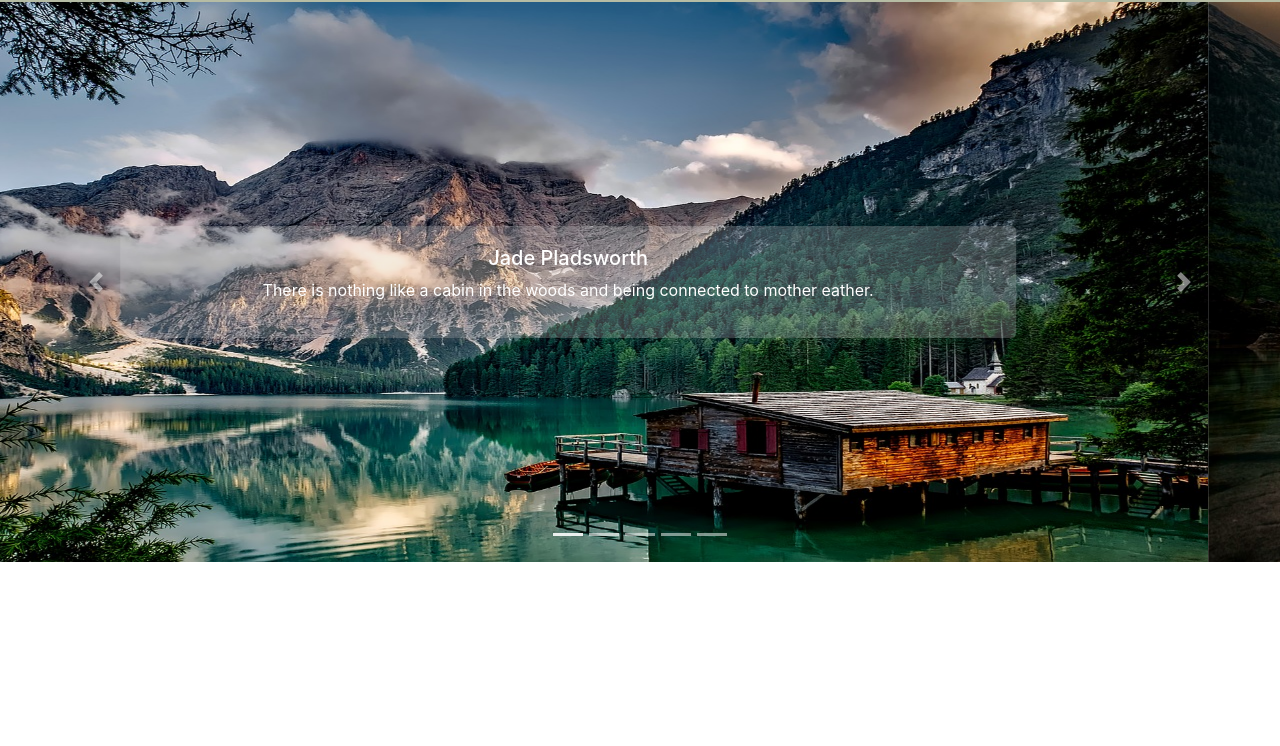
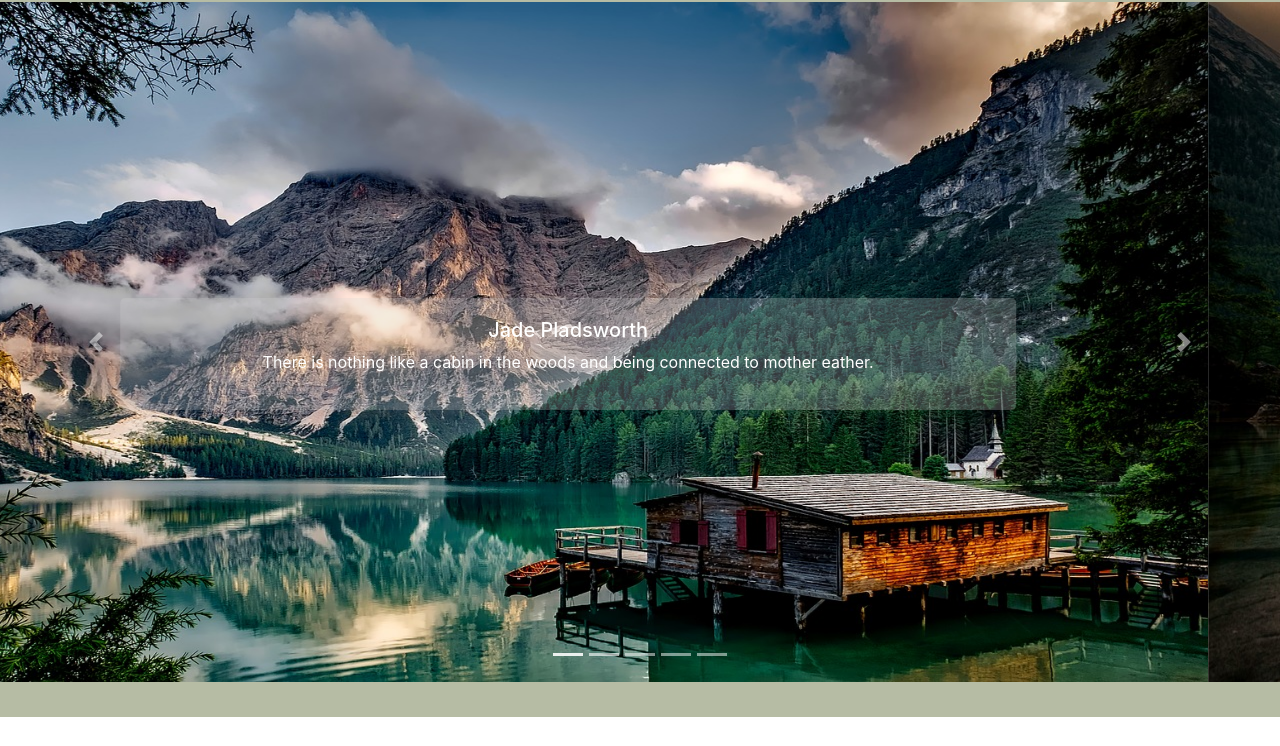
Before and after one commit to Adakai/6-lab-bootstrap, a plain HTML site: page index.html in a window 1280 px wide. Shown: the part 54-800 px from the top of the page. Drawn offline with nearby package versions, Linux system fonts and the light colour scheme.

Commit message:
added footer and resized the image

```diff
--- a/index.html
+++ b/index.html
@@ -59,7 +59,7 @@
             <img class="d-block w-100" src="img/5-nature.jpg" alt="Fith slide">
                 <div class="carousel-caption d-none d-md-block">
                     <h5>Pete McLovin</h5>
-                    <p>My favorite time is biking down the trails.</p>
+                    <p>My favorite time is biking down the trails.`</p>
                 </div>
             </div>
         </div>
@@ -72,6 +72,9 @@
             <span class="sr-only">Next</span>
         </a>
         </div>
+        <div class="footer">
+
+        </div>
 
     </body>
 </html>
--- a/style.css
+++ b/style.css
@@ -1,5 +1,5 @@
 img {
-    height: 560px;
+    height: 680px;
 
 }
 i {
@@ -16,3 +16,7 @@ nav {
     bottom: 40%;
     color: #ffffffff;
 }
+.footer {
+    height: 35px;
+    background-color: #5a663170;
+}
```
